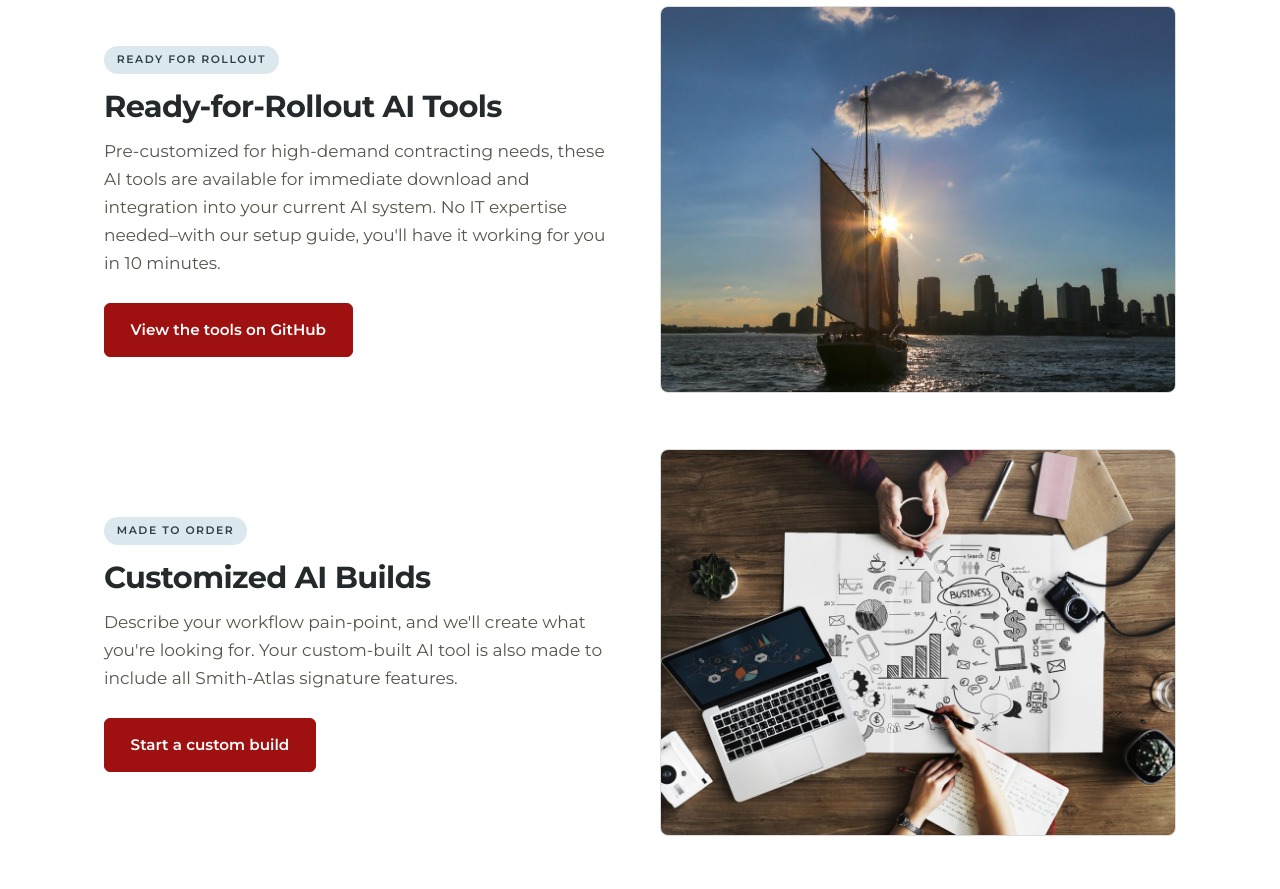
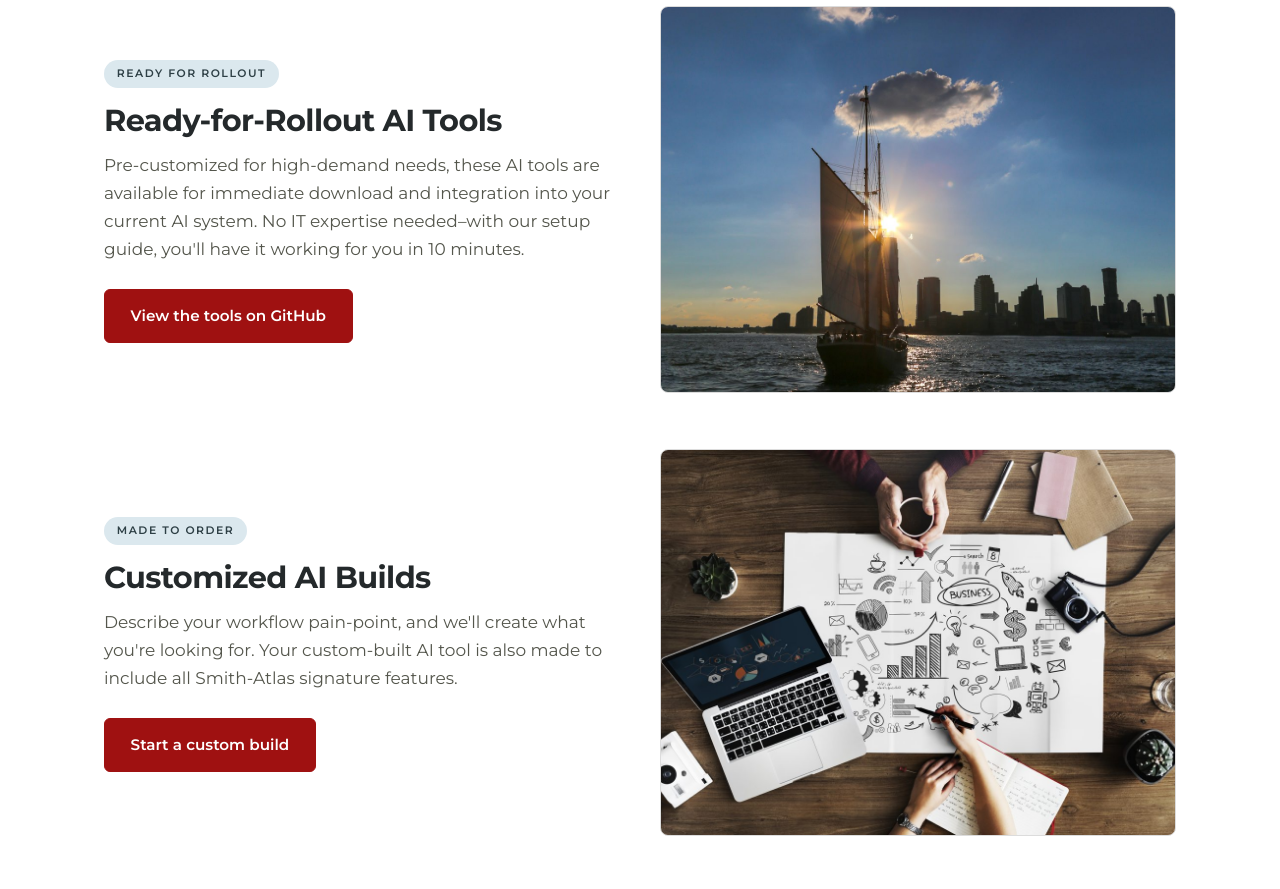
Before and after one commit to matt-g-smith-esq/Smith-Atlas-Website, a plain HTML site: page index.html in a window 1280 px wide. Shown: the part 2620-3509 px from the top of the page. Drawn offline with Linux system fonts and the light colour scheme.

Commit message:
Update description for AI tools offer

```diff
--- a/index.html
+++ b/index.html
@@ -348,7 +348,7 @@
       <div class="offer-body">
         <span class="badge">Ready for rollout</span>
         <h3>Ready-for-Rollout AI Tools</h3>
-        <p>Pre-customized for high-demand contracting needs, these AI tools are available for immediate download and integration into your current AI system. No IT expertise needed–with our setup guide, you'll have it working for you in 10 minutes.</p>
+        <p>Pre-customized for high-demand needs, these AI tools are available for immediate download and integration into your current AI system. No IT expertise needed–with our setup guide, you'll have it working for you in 10 minutes.</p>
         <a class="btn btn-primary" href="https://github.com/matt-g-smith-esq/Smith-Atlas-LLC" target="_blank" rel="noopener">View the tools on GitHub</a>
       </div>
       <div class="offer-media"><img src="images/sailing-through-the-city.jpg" alt="A sailboat gliding past a modern city skyline" loading="lazy"></div>
```
